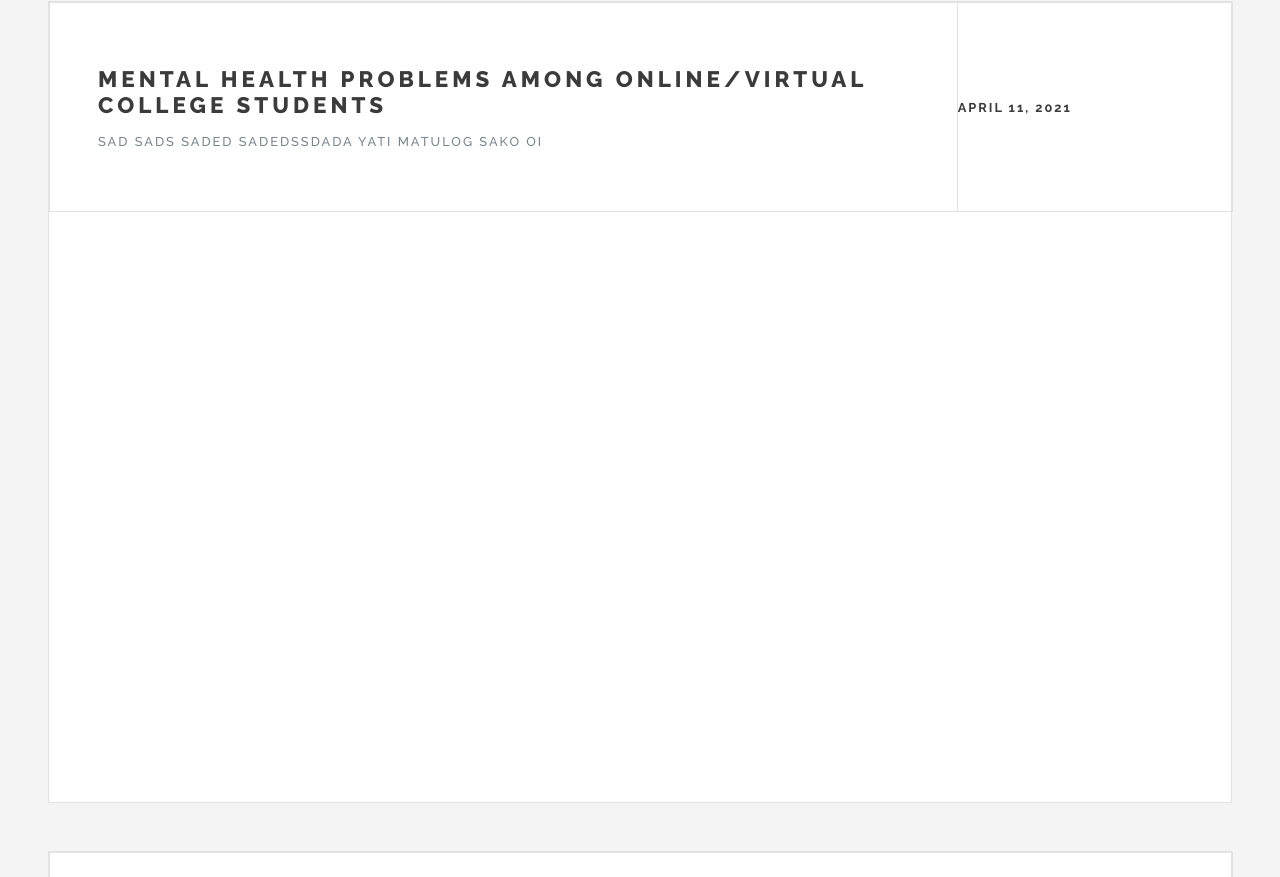
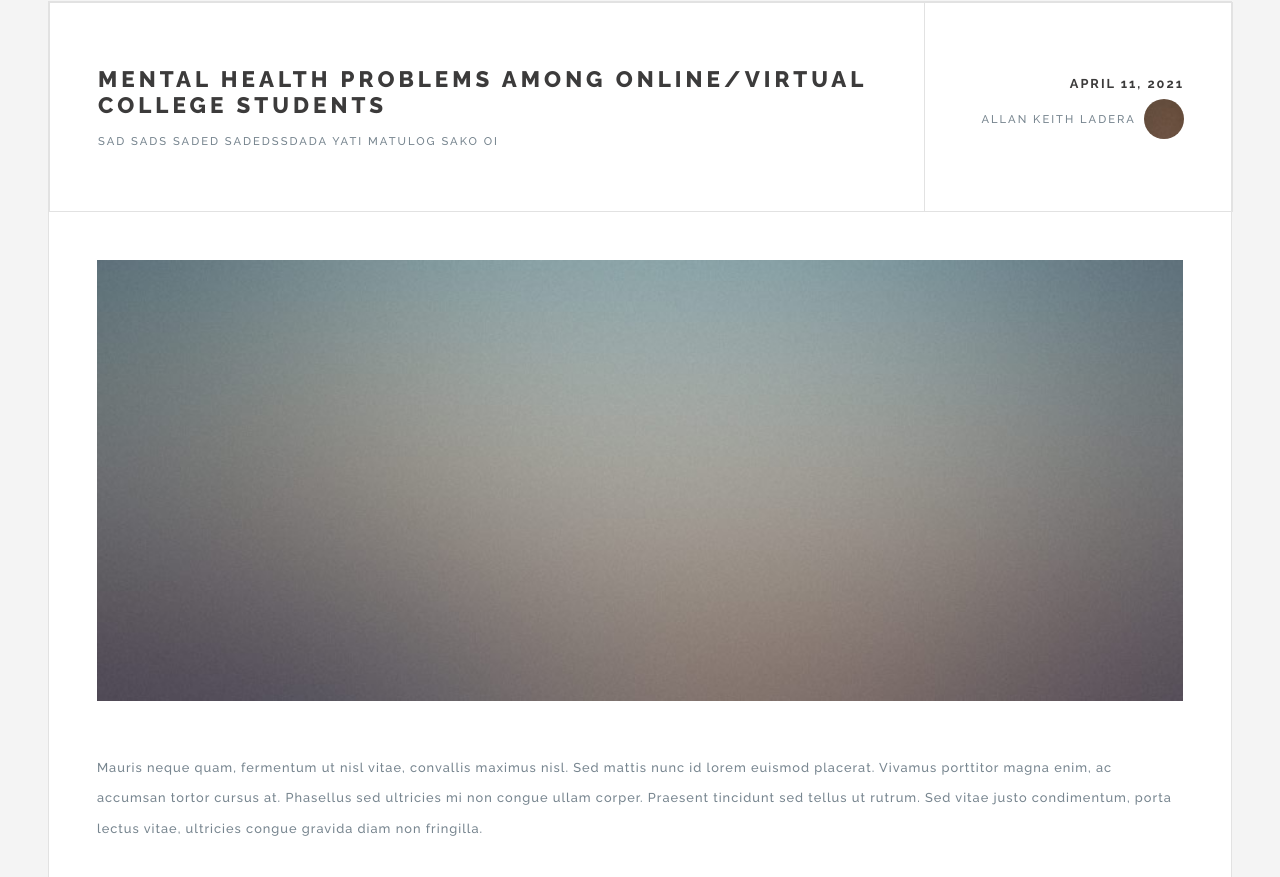
Before and after one commit to reyanjoh/nstp-t59, a plain HTML site: page index.html in a window 1280 px wide. Shown: the part 383-1260 px from the top of the page. Drawn offline with Linux system fonts and the light colour scheme.

Commit message:
styling update

```diff
--- a/assets/css/main.css
+++ b/assets/css/main.css
@@ -48,7 +48,7 @@ body{
 }
 
 p{
-    font-size: .8rem;
+    font-size: .7rem;
     text-transform: uppercase;
     color: #77858F;
     letter-spacing: 2px;
@@ -138,8 +138,6 @@ h1{
 } */
 
 article{
-    background-color: aqua;
-    height: 100vh;
     background-color: #ffffff;
     border: 1px solid #E2E2E2;
     margin: 0 0 3rem;
@@ -167,11 +165,13 @@ h2{
 
 .publisher{
     height: 100%;
-    width: 25rem;
+    width: 20rem;
     border-left: 1px solid #E2E2E2;
+    text-align: end;
+    padding: 0 3rem;
 }
 
-.publisher-p{
+.publisher-timestamp{
     font-size: .8rem;
     font-weight: bold;
     text-transform: uppercase;
@@ -179,6 +179,34 @@ h2{
     letter-spacing: 2px;
 }
 
+.author-info{
+    margin-top: .5rem;
+    display: flex;
+    justify-content: end;
+}
+
+.author-name{
+    margin: auto;
+    text-decoration: 1px solid black;
+}
+.author-image{
+    border-radius: 100%;
+    height: 2.5rem;
+    width: 2.5rem;
+}
+
+.article-content{
+    padding: 3rem;
+}
+
+.article-p{
+    margin-top: 3rem;
+    text-transform: unset;
+    font-size: .8rem;
+    letter-spacing: 1px;
+    line-height: 1.9rem;
+}
+
 /* CONTENT STYLING END */
 
 footer{
--- a/index.html
+++ b/index.html
@@ -28,7 +28,6 @@
     <div class="large-header spaced center-x-y">
         <h1>-NSTP-T59 PROJECT-</h1>
         <p>-SAD-</p>
-
     </div>
     <div id="body">
         <div class="blogs">
@@ -39,11 +38,17 @@
                         <p>sad sads saded sadedssdada yati matulog sako oi</p>
                     </div>
                     <div class="publisher center-y">
-                        <p class="publisher-p">April 11, 2021</p>
+                        <p class="publisher-timestamp">April 11, 2021</p>
+                        <div class="author-info">
+                            <p class="author-name">Allan Keith Ladera</p>
+                            <img class="author-image" src="./images/avatar.jpg" alt="author">
+                        </div>
                     </div>
                 </div>
                 <div class="article-content">
+                    <img width="100%" src="./images/pic01.jpg" alt="">
 
+                    <p class="article-p">Mauris neque quam, fermentum ut nisl vitae, convallis maximus nisl. Sed mattis nunc id lorem euismod placerat. Vivamus porttitor magna enim, ac accumsan tortor cursus at. Phasellus sed ultricies mi non congue ullam corper. Praesent tincidunt sed tellus ut rutrum. Sed vitae justo condimentum, porta lectus vitae, ultricies congue gravida diam non fringilla.</p>
                 </div>
                 <footer class="article-footer">
 
```
